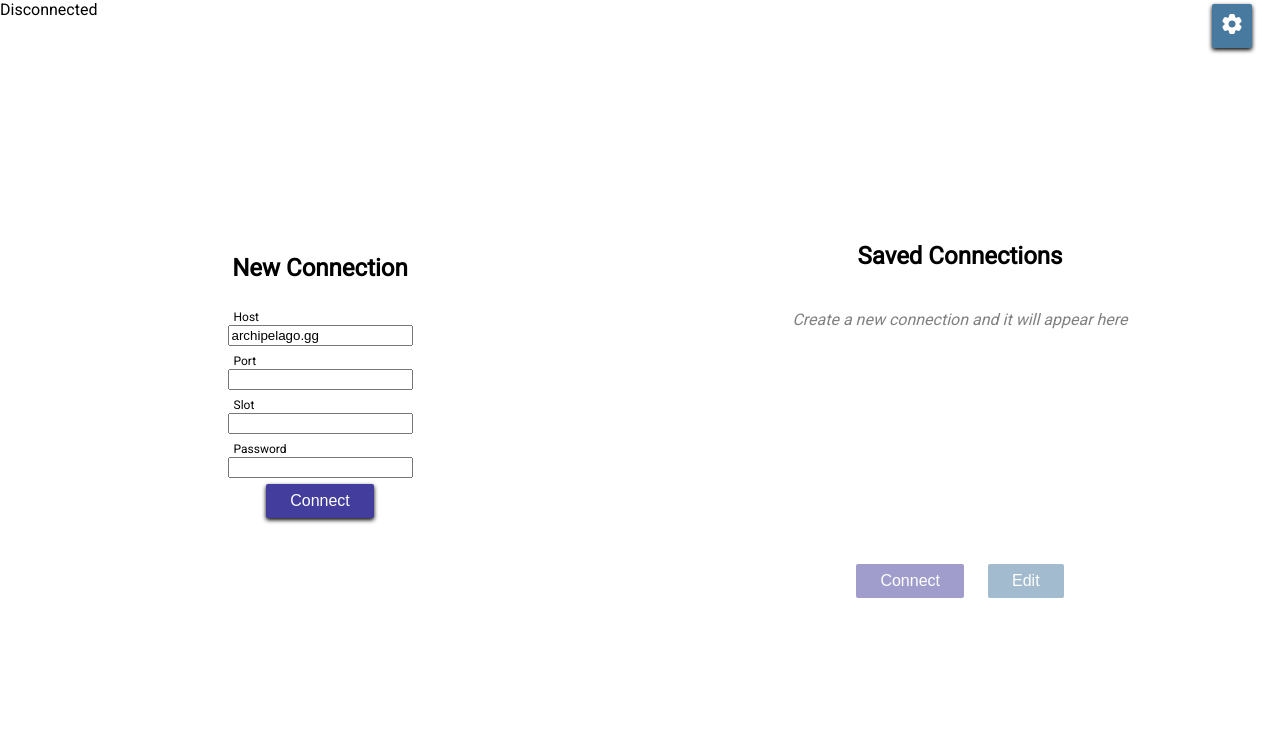
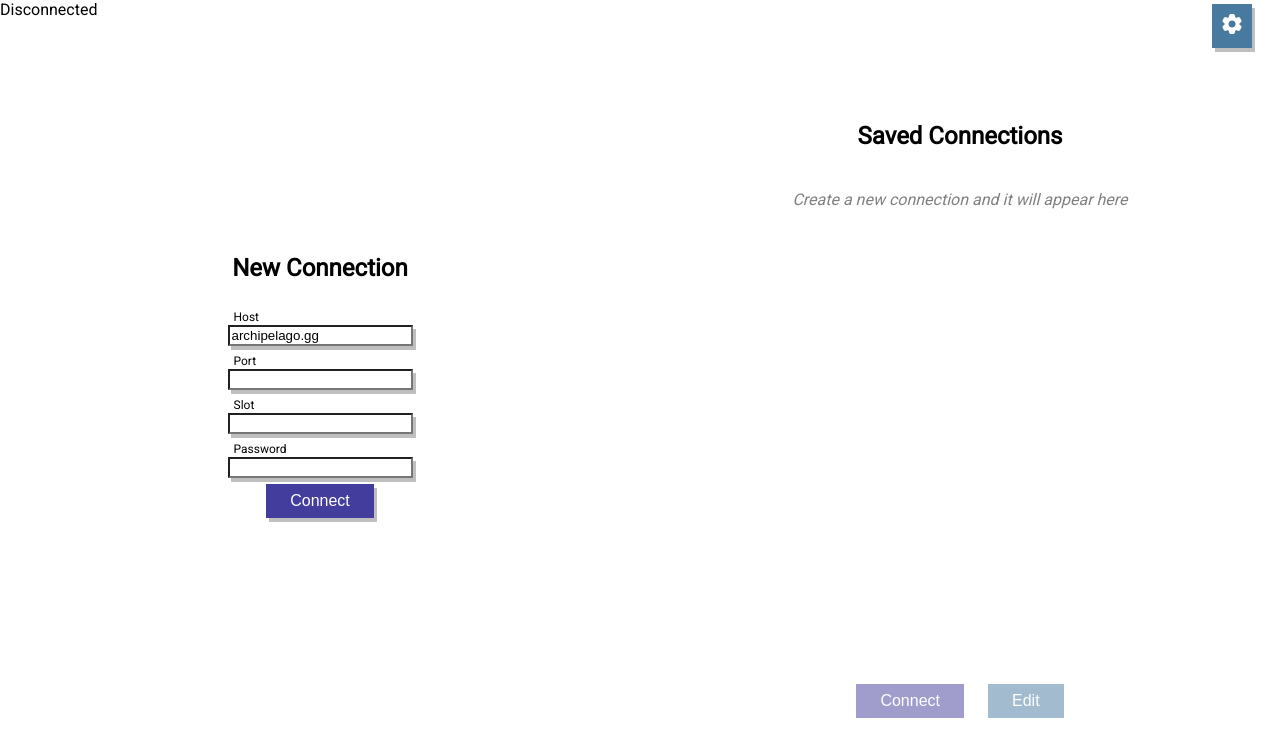
Before and after one commit to TreZc0/ap-tracker, a React (Create React App) app: page / in a window 1280 px wide. Shown: the top 756 px of the page. Built offline with nearby package versions, Linux system fonts and the light colour scheme; the HTML template or start-up script is replaced by a standard one; what archipelago.js would draw is missing.

Commit message:
Styling Fixes and clean up, round 1

```diff
--- a/src/components/buttons.js
+++ b/src/components/buttons.js
@@ -2,32 +2,15 @@
 import styled from "styled-components";
 import { textPrimary, primary, secondary, danger } from "../constants/colors";
 
-const BaseButton = styled.button`
+const BaseButton = styled.button.attrs({className:'interactive'})`
     border: none;
-    border-radius: 2px;
     padding: 0.5rem
         ${(props) =>
             // @ts-ignore
             props.$small ? "0.5rem" : "1.5rem"};
     margin: 0.25rem 0.75rem;
-    box-shadow: 0px 2px 4px black;
-    cursor: pointer;
     font-size: 1em;
     background-color: transparent;
-
-    &:hover {
-        box-shadow: 0px 1px 4px black;
-    }
-
-    &:active {
-        box-shadow: 0px 0px 4px black;
-    }
-
-    &:disabled {
-        opacity: 0.5;
-        box-shadow: 0px 0px 0px black;
-        cursor: not-allowed;
-    }
 `;
 
 const PrimaryButton = styled(BaseButton)`
--- a/src/components/connectionComponents/EditConnection.js
+++ b/src/components/connectionComponents/EditConnection.js
@@ -4,18 +4,7 @@ import styled from "styled-components";
 import { Input } from "../inputs";
 import { PrimaryButton, SecondaryButton, DangerButton } from "../buttons";
 import SavedConnectionManager from "../../services/savedConnections/savedConnectionManager";
-
-const DialogContainer = styled.dialog`
-    position: absolute;
-    padding: 2rem;
-    background-color: white;
-    border: 0px solid black;
-    box-shadow: 0px 2px 4px black;
-    border-radius: 5px;
-    &::backdrop {
-        background: rgba(0, 0, 0, 0.7);
-    }
-`;
+import Dialog from "../shared/Dialog";
 
 const ContentContainer = styled.div`
     width: fit-content;
@@ -55,7 +44,7 @@ const EditConnectionDialog = ({ connection, onClose, open, ...props }) => {
         });
     };
     return (
-        <DialogContainer ref={dialog}>
+        <Dialog ref={dialog}>
             <ContentContainer>
                 <h2 style={{ gridArea: "title" }}>Edit Connection</h2>
                 {/** @ts-ignore */}
@@ -153,7 +142,7 @@ const EditConnectionDialog = ({ connection, onClose, open, ...props }) => {
                     Delete
                 </DangerButton>
             </ContentContainer>
-        </DialogContainer>
+        </Dialog>
     );
 };
 
--- a/src/components/connectionComponents/NewConnection.js
+++ b/src/components/connectionComponents/NewConnection.js
@@ -5,6 +5,7 @@ import { PrimaryButton } from "../buttons";
 import { Input } from "../inputs";
 import ServiceContext from "../../contexts/serviceContext";
 import NotificationManager from "../../services/notifications/notifications";
+import { CONNECTION_STATUS } from "../../services/connector/connector";
 
 const Container = styled.div`
     display: grid;
@@ -41,7 +42,7 @@ const NewConnection = ({ ...props }) => {
     const serviceContext = useContext(ServiceContext);
     const connector = serviceContext.connector;
     let disabled = false;
-    if (!connector) {
+    if (!connector || connector.connection.status !== CONNECTION_STATUS.disconnected) {
         disabled = true;
     }
 
--- a/src/components/connectionComponents/SavedConnection.js
+++ b/src/components/connectionComponents/SavedConnection.js
@@ -3,27 +3,15 @@ import React from "react";
 import styled from "styled-components";
 import { primary, secondary, textPrimary } from "../../constants/colors";
 
-const SavedConnectionContainer = styled.div`
+const SavedConnectionContainer = styled.div.attrs({className:"interactive"})`
     box-sizing: border-box;
     width: 25vw;
     color: ${textPrimary};
-    cursor: pointer;
     background-color: ${(props) =>
         // @ts-ignore
         props.$selected ? primary : secondary};
-    border-radius: 5px;
-    margin: 0.25rem 0.75rem;
-    box-shadow: 0px 2px 4px black;
+    margin: 0.5rem 0.75rem;
     padding: 0.5rem;
-
-    &:hover {
-        box-shadow: 0px 1px 4px black;
-    }
-
-    &[disabled] {
-        opacity: 0.5;
-        box-shadow: 0px 0px 0px black;
-    }
 `;
 
 const SavedConnection = ({
@@ -45,6 +33,7 @@ const SavedConnection = ({
         <SavedConnectionContainer
             // @ts-ignore don't know how to jsdoc it properly
             $selected={selected}
+            focused={selected.toString()}
             disabled={disabled}
             onClick={() => onClick(connectionId)}
         >
--- a/src/components/connectionComponents/SavedConnections.js
+++ b/src/components/connectionComponents/SavedConnections.js
@@ -17,7 +17,7 @@ const Container = styled.div`
     row-gap: 0.25em;
     width: 30vw;
     padding: 1em 2em;
-    grid-template-rows: 2.5em 15em 4em;
+    grid-template-rows: 2.5em 30em 4em;
 `;
 
 const SavedConnections = ({ ...props }) => {
@@ -88,7 +88,7 @@ const SavedConnections = ({ ...props }) => {
     return (
         <Container {...props}>
             <h2>Saved Connections</h2>
-            <div style={{ overflowY: "auto", height: "15em" }}>
+            <div style={{ overflowY: "auto", height: "30em" }}>
                 {sortedConnections.length > 0 ? (
                     <>
                         {sortedConnections.map((connection) => (
@@ -113,13 +113,13 @@ const SavedConnections = ({ ...props }) => {
             <span>
                 <PrimaryButton
                     onClick={connect}
-                    disabled={!selectedConnection && true}
+                    disabled={!selectedConnection || disabled}
                 >
                     Connect
                 </PrimaryButton>
                 <SecondaryButton
                     onClick={openEditor}
-                    disabled={!selectedConnection && true}
+                    disabled={!selectedConnection || disabled}
                 >
                     Edit
                 </SecondaryButton>
--- a/src/components/inputs.js
+++ b/src/components/inputs.js
@@ -18,7 +18,7 @@ const Input = forwardRef(({ label, style, ...props }, ref) => {
                     </label>
                 )}
                 <br />
-                <input ref={ref} {...props} />
+                <input ref={ref} {...props} className="interactive"/>
             </div>
         </>
     );
--- a/src/components/notifications/toast/toastContainer.js
+++ b/src/components/notifications/toast/toastContainer.js
@@ -3,20 +3,8 @@ import React, { useEffect, useState, useRef } from "react";
 import NotificationManager from "../../../services/notifications/notifications";
 import Toast from "./toastNotification";
 import styled from "styled-components";
-import { PrimaryButton } from "../../buttons";
-
-const DialogContainer = styled.dialog`
-    position: fixed;
-    padding: 2rem;
-    background-color: white;
-    border: 0px solid black;
-    box-shadow: 0px 2px 4px black;
-    border-radius: 5px;
-    pointer-events: all;
-    &::backdrop {
-        background: rgba(0, 0, 0, 0.7);
-    }
-`;
+import { SecondaryButton } from "../../buttons";
+import Dialog from "../../shared/Dialog";
 
 const ContentContainer = styled.div`
     width: fit-content;
@@ -126,7 +114,7 @@ let ToastContainer = () => {
                     }}
                 >
                     {detailModalOpen && notifications[detailIndex] && (
-                        <DialogContainer ref={dialog}>
+                        <Dialog ref={dialog}>
                             <ContentContainer>
                                 <h3 style={{ gridArea: "message" }}>
                                     {notifications[detailIndex].message}
@@ -134,18 +122,17 @@ let ToastContainer = () => {
                                 <div style={{ gridArea: "details" }}>
                                     {notifications[detailIndex].details}
                                 </div>
-                                <PrimaryButton
+                                <SecondaryButton
                                     style={{ gridArea: "close" }}
                                     $small
                                     onClick={() => {
                                         setDetailModalOpen(false);
                                     }}
                                 >
-                                    {" "}
-                                    Close{" "}
-                                </PrimaryButton>
+                                    Close
+                                </SecondaryButton>
                             </ContentContainer>
-                        </DialogContainer>
+                        </Dialog>
                     )}
                     {notifications.map((toast, index) => (
                         <Toast
--- a/src/components/notifications/toast/toastNotification.js
+++ b/src/components/notifications/toast/toastNotification.js
@@ -121,7 +121,7 @@ const Toast = ({
                     <>
                         <br />
                         <i style={{ textDecoration: "underline" }}>
-                            Click for more details
+                            Click for details
                         </i>
                     </>
                 ) : (
--- /dev/null
+++ b/src/components/shared/Dialog.js
@@ -0,0 +1,16 @@
+// @ts-check
+import styled from "styled-components";
+
+const Dialog = styled.dialog`
+    position: fixed;
+    padding: 2rem;
+    background-color: white;
+    border: 0px solid black;
+    pointer-events: all;
+    box-shadow: 4px 8px 0px rgba(128, 128, 128, 0.5);
+    &::backdrop {
+        background: rgba(0, 0, 0, 0.7);
+    }
+`;
+
+export default Dialog;
--- a/src/index.css
+++ b/src/index.css
@@ -11,6 +11,24 @@ body {
   'opsz' 24
 }
 
+.interactive {
+    box-shadow: 3px 4px 0px rgba(128, 128, 128, 0.5);
+    cursor: pointer;
+}
+
+.interactive:hover{
+    box-shadow: 1px 2px 0px rgba(128, 128, 128, 0.5);
+}
+
+.interactive:active, .interactive:focus, .interactive[focused="true"]{
+    box-shadow: 1px 1px 0px rgba(128, 128, 128, 0.5);
+}
+
+.interactive:disabled, .interactive[disabled]{
+    opacity: 0.5;
+    box-shadow: 0px 0px 0px black;
+    cursor: not-allowed;
+}
 
 .section_title {
     border-bottom: 1px solid black;
--- a/src/services/connector/connectionMessages.js
+++ b/src/services/connector/connectionMessages.js
@@ -1,5 +1,4 @@
 // @ts-check
-
 import { MessageType } from "../notifications/notifications";
 
 /**
@@ -65,7 +64,7 @@ const CONNECTION_MESSAGES = {
             }
         }
 
-        details += `\n Original Error:  ${error}`;
+        details += `\n\n Original Error:  ${error}`;
         return {
             type: MessageType.error,
             message,
```
